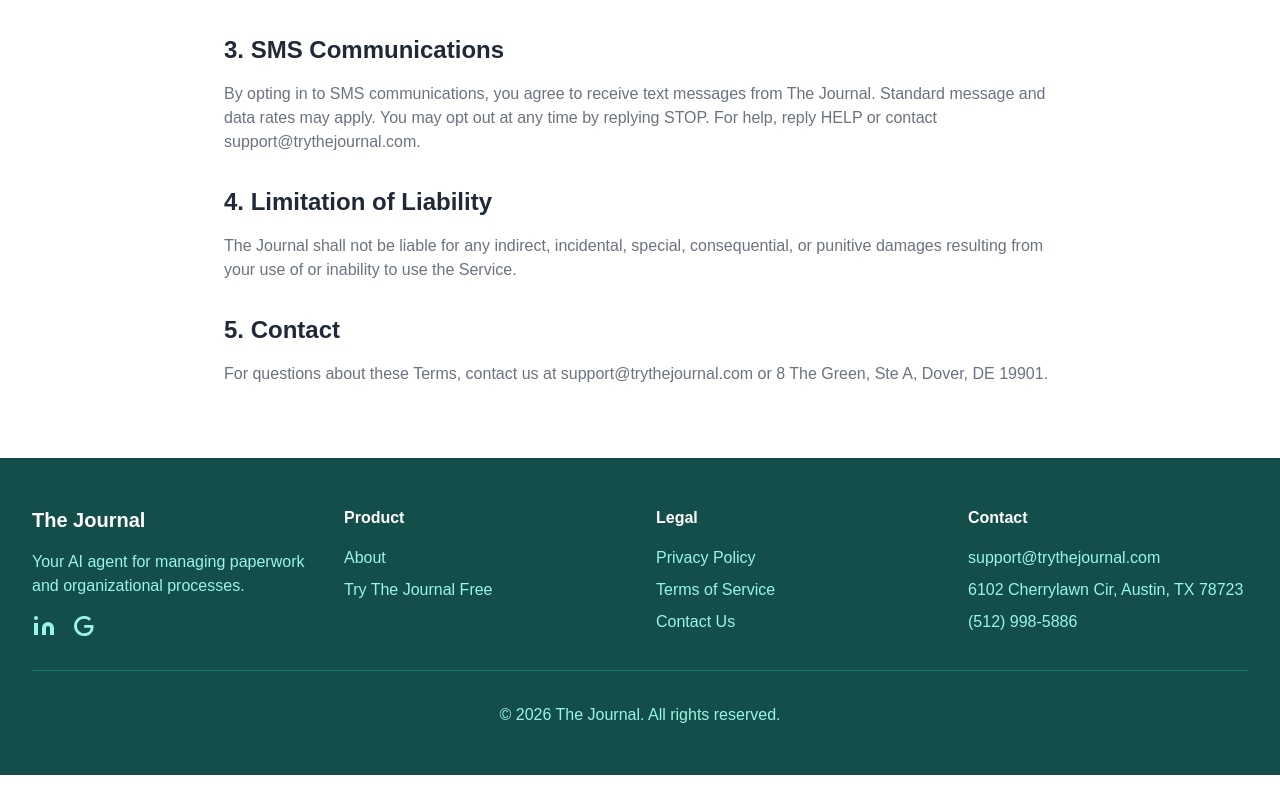
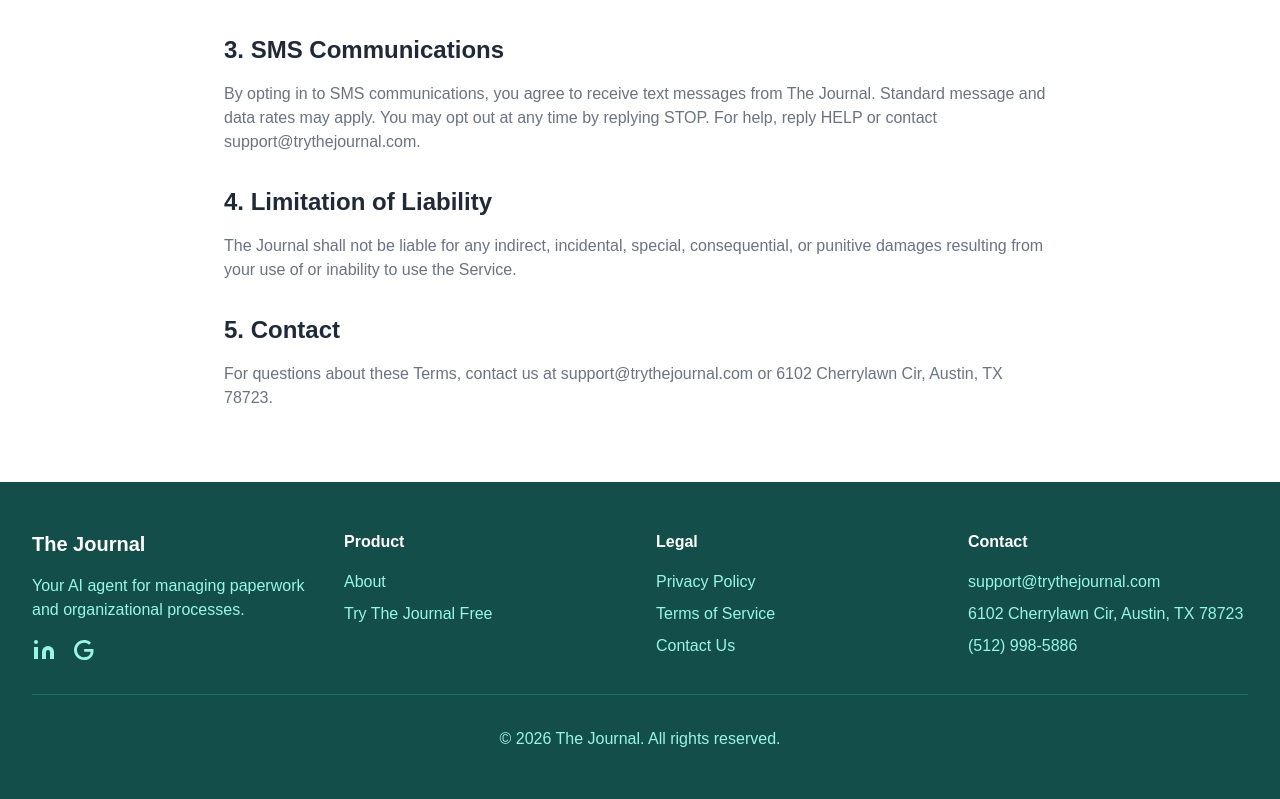
Before and after one commit to Textingman/pushnami-trythejournal, a Next.js app: page /terms in a window 1280 px wide. Shown: the part 610-1409 px from the top of the page. Before the commit the page ends 1385 px from the top, so only its background shows below. Built offline with nearby package versions, Linux system fonts and the light colour scheme.

Commit message:
Initial site setup: The Journal

```diff
--- a/app/terms/page.tsx
+++ b/app/terms/page.tsx
@@ -32,7 +32,7 @@ export default function TermsPage() {
           </p>
           <h2 className="text-2xl font-bold mt-8 mb-4" style={{ color: '#1F2937' }}>5. Contact</h2>
           <p className="mb-6" style={{ color: '#6B7280' }}>
-            For questions about these Terms, contact us at support@trythejournal.com or 8 The Green, Ste A, Dover, DE 19901.
+            For questions about these Terms, contact us at support@trythejournal.com or 6102 Cherrylawn Cir, Austin, TX 78723.
           </p>
         </div>
       </section>
```
